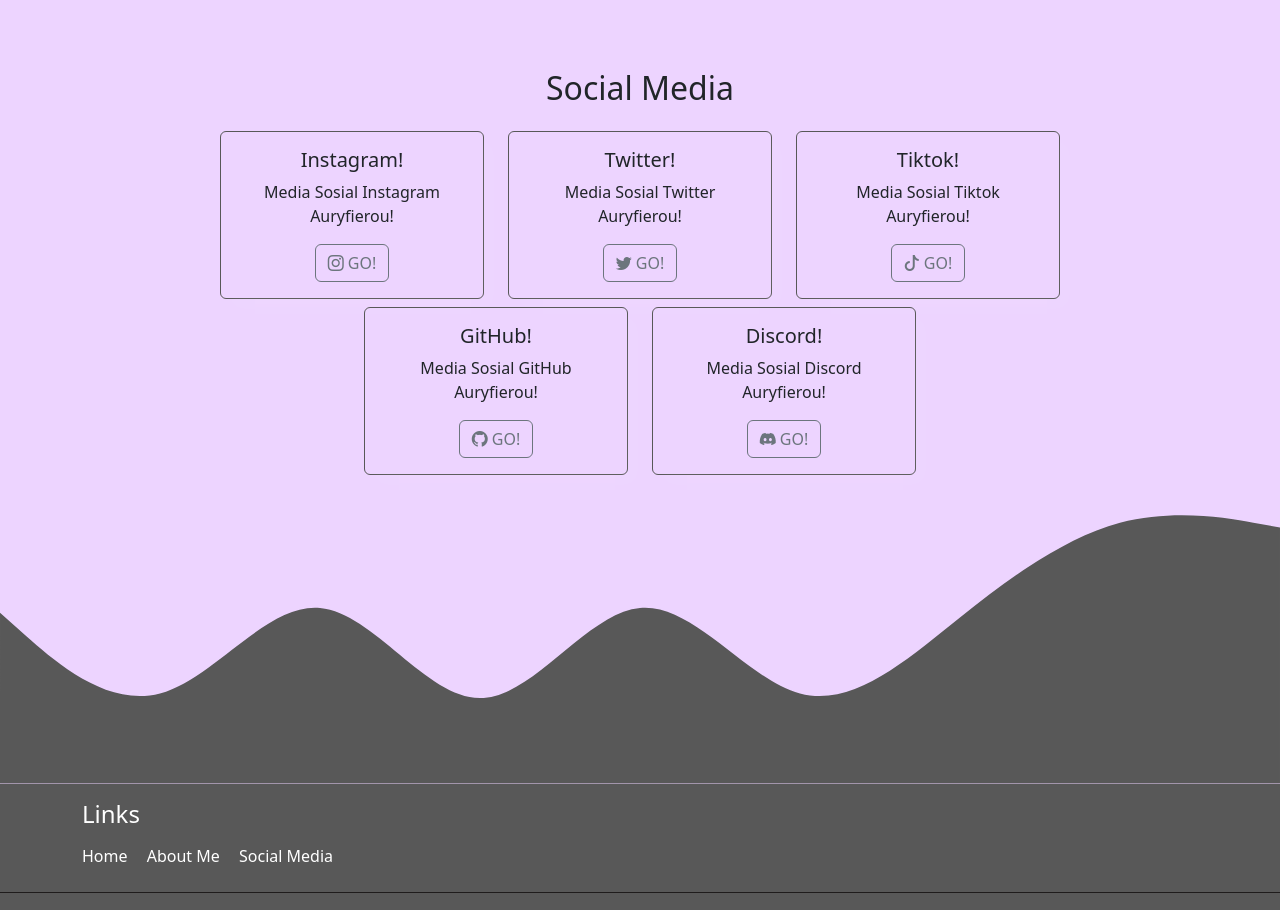
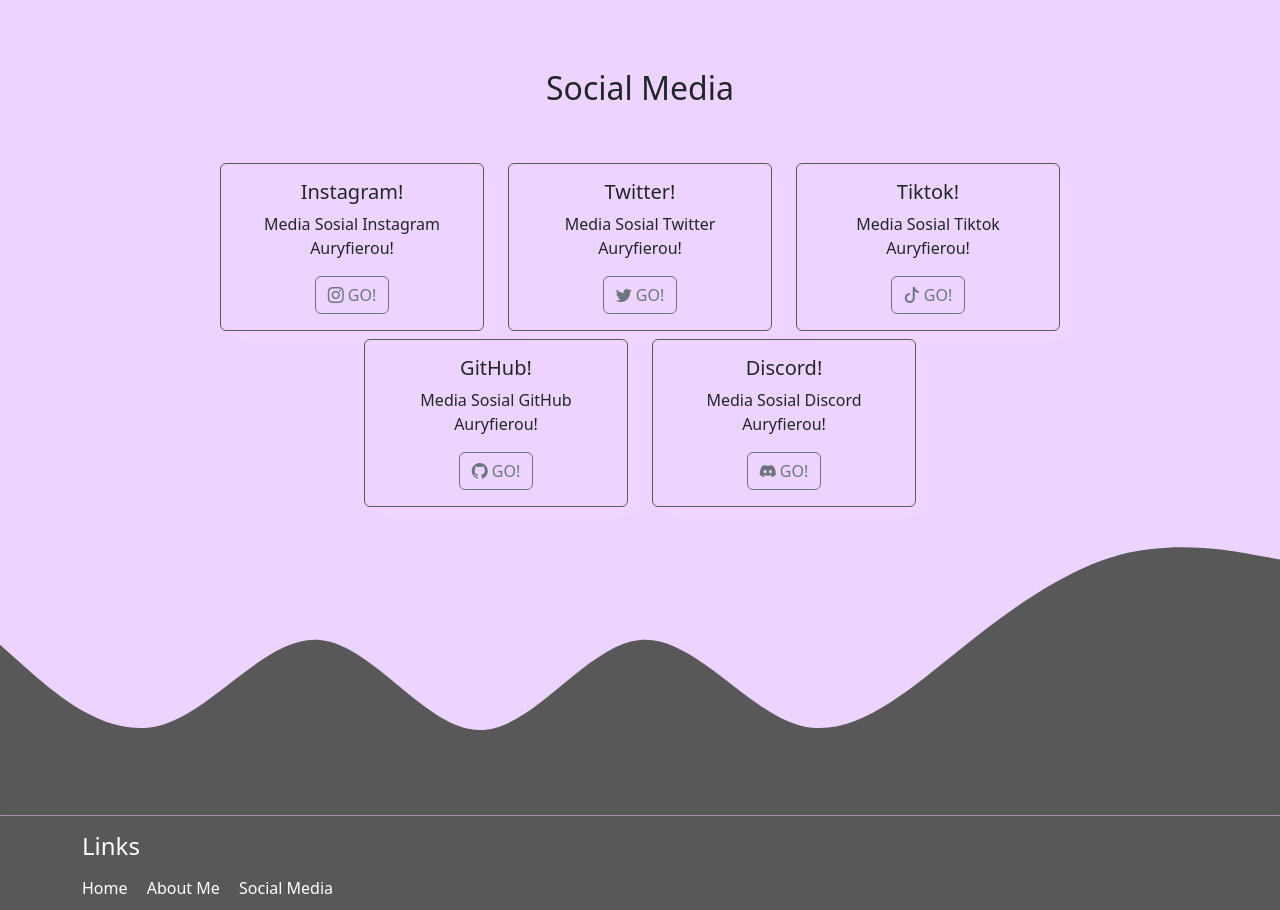
Before and after one commit to Auryfierou/Website-Portfolio, a plain HTML site: page index.html in a window 1280 px wide. Shown: the part 1720-2630 px from the top of the page. Drawn offline with nearby package versions, Linux system fonts and the light colour scheme.

Commit message:
Update index.html

```diff
--- a/index.html
+++ b/index.html
@@ -212,7 +212,7 @@
           </div>
         </div>
         <div
-          class="row mb-3 justify-content-center text-center"
+          class="row mb-3 mt-5 justify-content-center text-center"
           data-aos="fade-up"
         >
           <div class="col-sm-3 mb-3 mb-sm-2" style="width: 18rem">
```
